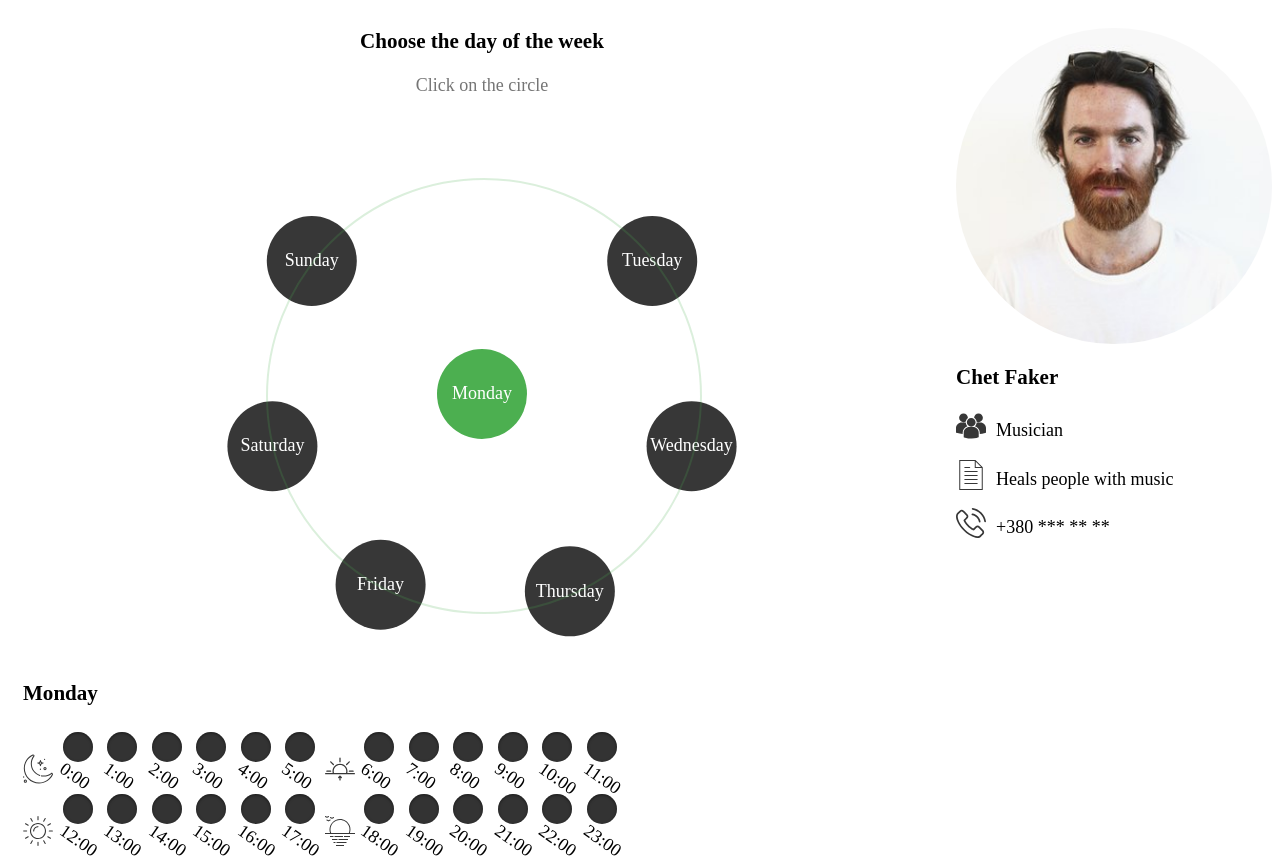
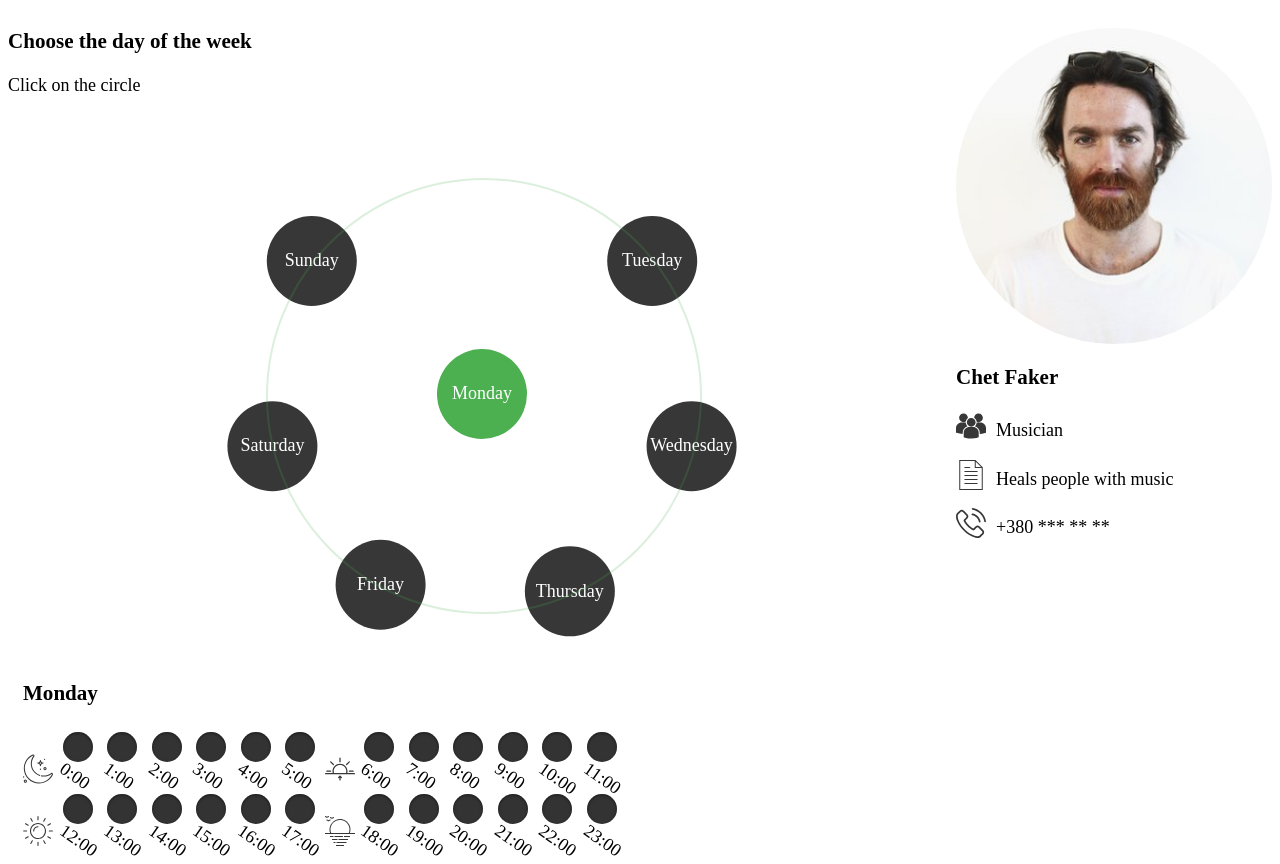
Before and after one commit to HarryPankiv/bsa-homework-2, a plain HTML site: page index.html in a window 1280 px wide. Shown: the top 864 px of the page. Drawn offline with Linux system fonts and the light colour scheme; a web font is replaced by a local one.

```diff
--- a/style.css
+++ b/style.css
@@ -34,14 +34,7 @@ p > img {
     margin-top: 20px;
 }
 
-.date h3,
-.date p {
-	text-align: center;
-}
 
-.date p {
-	color: #757575;
-}
 
 .round {
 	display: inline-block;
```
